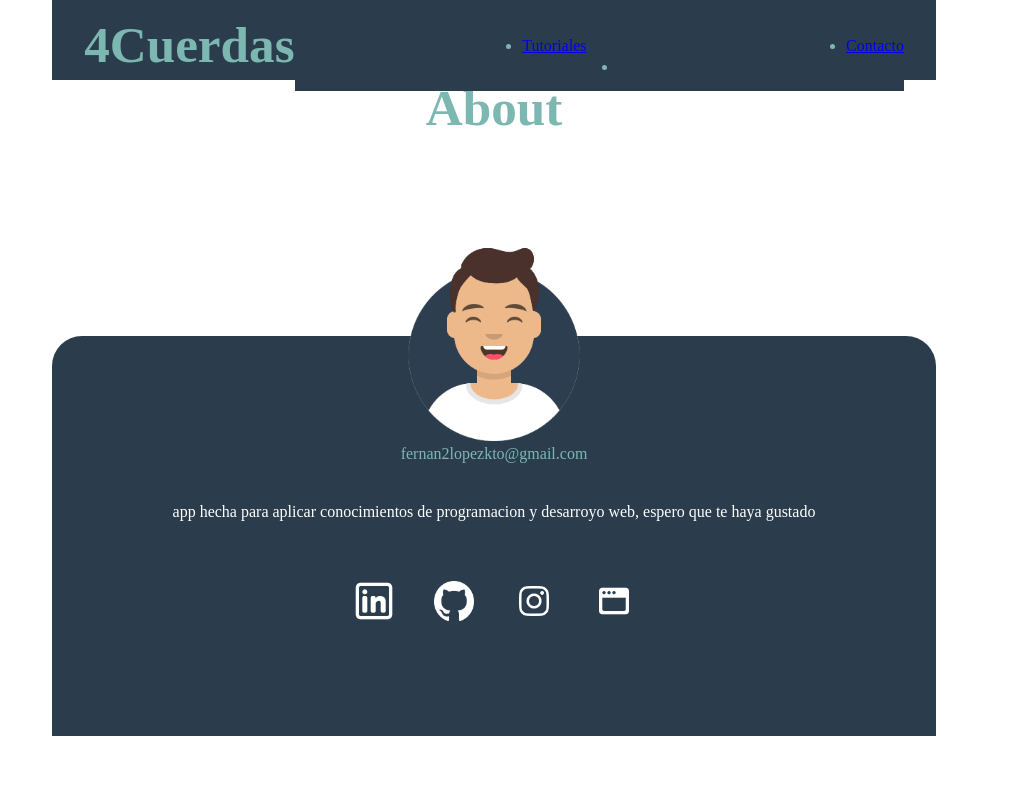
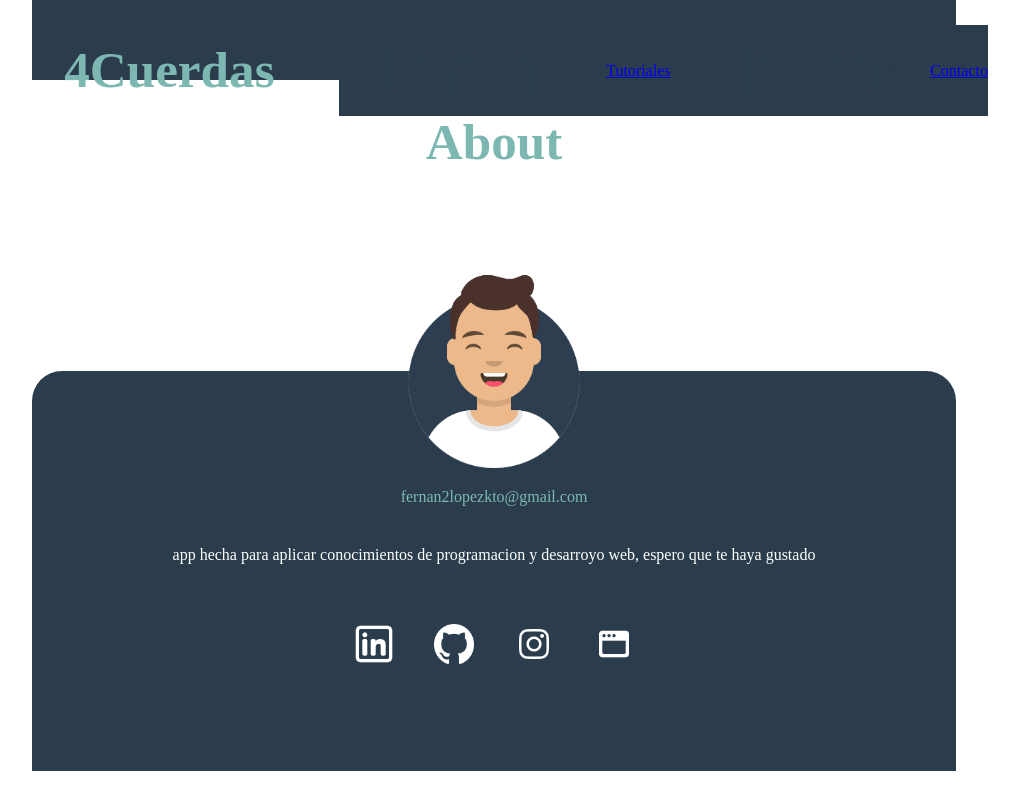
Before and after one commit to fernan2lopezkto/cuatro-cuerdas, a React (Vite) app: page /cuatro-cuerdas/about in a window 1280 px wide. Shown: the top 800 px of the page, without its empty margins (146-1165 px from the left). Built offline with nearby package versions, Linux system fonts and the light colour scheme.

Commit message:
Update Navbar.css

```diff
--- a/src/components/Navbar.css
+++ b/src/components/Navbar.css
@@ -1,10 +1,6 @@
-
-*{
-    margin: 0;
-    padding: 0;
-    box-sizing: border-box;
+ol, ul {
+  list-style: none;
 }
-
 
 .header {
     height: var(--altura_header);
```
